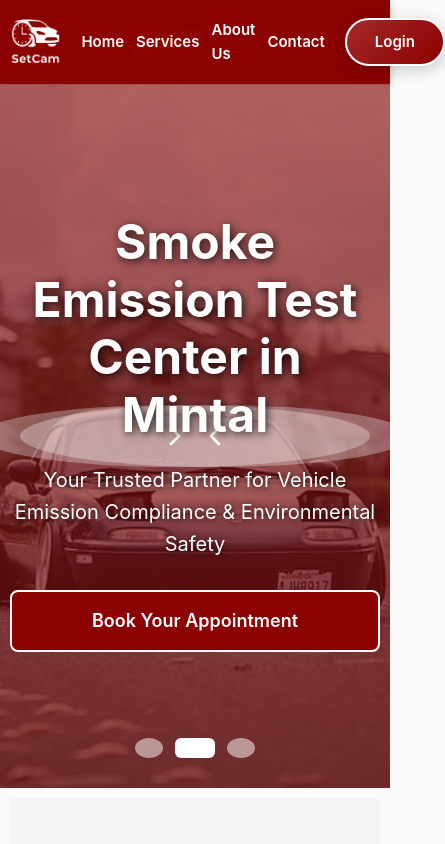
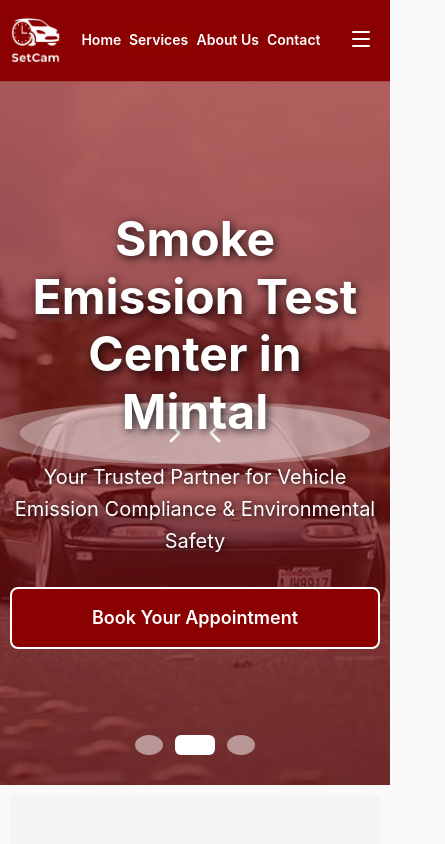
Before and after one commit to Lyndy22233/set-cam, a React (Create React App) app in the folder frontend/: page / in a window 390 px wide. Shown: the top 844 px of the page, 445 px wide, since content can reach past the window. Built offline with nearby package versions, Linux system fonts and the light colour scheme; no server answers; the HTML template or start-up script is replaced by a standard one.

Commit message:
Fix hamburger toggle visibility and prevent navigation text wrapping on mobile

```diff
--- a/frontend/src/components/Navbar.css
+++ b/frontend/src/components/Navbar.css
@@ -427,13 +427,14 @@
     margin-left: 0;
     flex: 1;
     justify-content: center;
-    gap: 20px;
+    gap: 16px;
     font-size: 18px;
   }
 
   .navbar-menu li a {
     font-size: 18px;
     font-weight: 600;
+    white-space: nowrap;
   }
 
   /* Hide desktop actions on mobile */
@@ -464,11 +465,11 @@
   }
 
   .navbar-menu {
-    gap: 12px;
+    gap: 8px;
   }
 
   .navbar-menu li a {
-    font-size: 15px;
+    font-size: 14px;
   }
 
   .mobile-menu-content {
@@ -481,3 +482,18 @@
     font-size: 15px;
   }
 }
+
+/* Extra Small Mobile - Prevent "About Us" wrapping */
+@media (max-width: 380px) {
+  .navbar-menu {
+    gap: 6px;
+  }
+
+  .navbar-menu li a {
+    font-size: 13px;
+  }
+
+  .navbar-logo {
+    height: 40px;
+  }
+}
--- a/frontend/src/components/Navbar.js
+++ b/frontend/src/components/Navbar.js
@@ -134,7 +134,6 @@ const Navbar = ({ user }) => {
           {/* Mobile Actions: Notification Bell + Hamburger */}
           <div className="mobile-actions">
             {user && <NotificationCenter />}
-            {user ? (
             <button
               className="mobile-menu-toggle"
               onClick={() => setMobileMenuOpen(!mobileMenuOpen)}
@@ -142,9 +141,6 @@ const Navbar = ({ user }) => {
             >
               {mobileMenuOpen ? <X size={24} /> : <Menu size={24} />}
             </button>
-            ) : (
-              <Link to="/login" className="btn-login">Login</Link>
-            )}
           </div>
         </div>
 
@@ -210,9 +206,14 @@ const Navbar = ({ user }) => {
                     )}
                   </>
                 ) : (
+                  <>
                     <Link to="/login" onClick={() => setMobileMenuOpen(false)} className="mobile-login">
                       Login
                     </Link>
+                    <Link to="/register" onClick={() => setMobileMenuOpen(false)} className="mobile-login">
+                      Register
+                    </Link>
+                  </>
                 )}
               </div>
             </motion.div>
```
Lines whose indentation alone changed are shown as unchanged.
